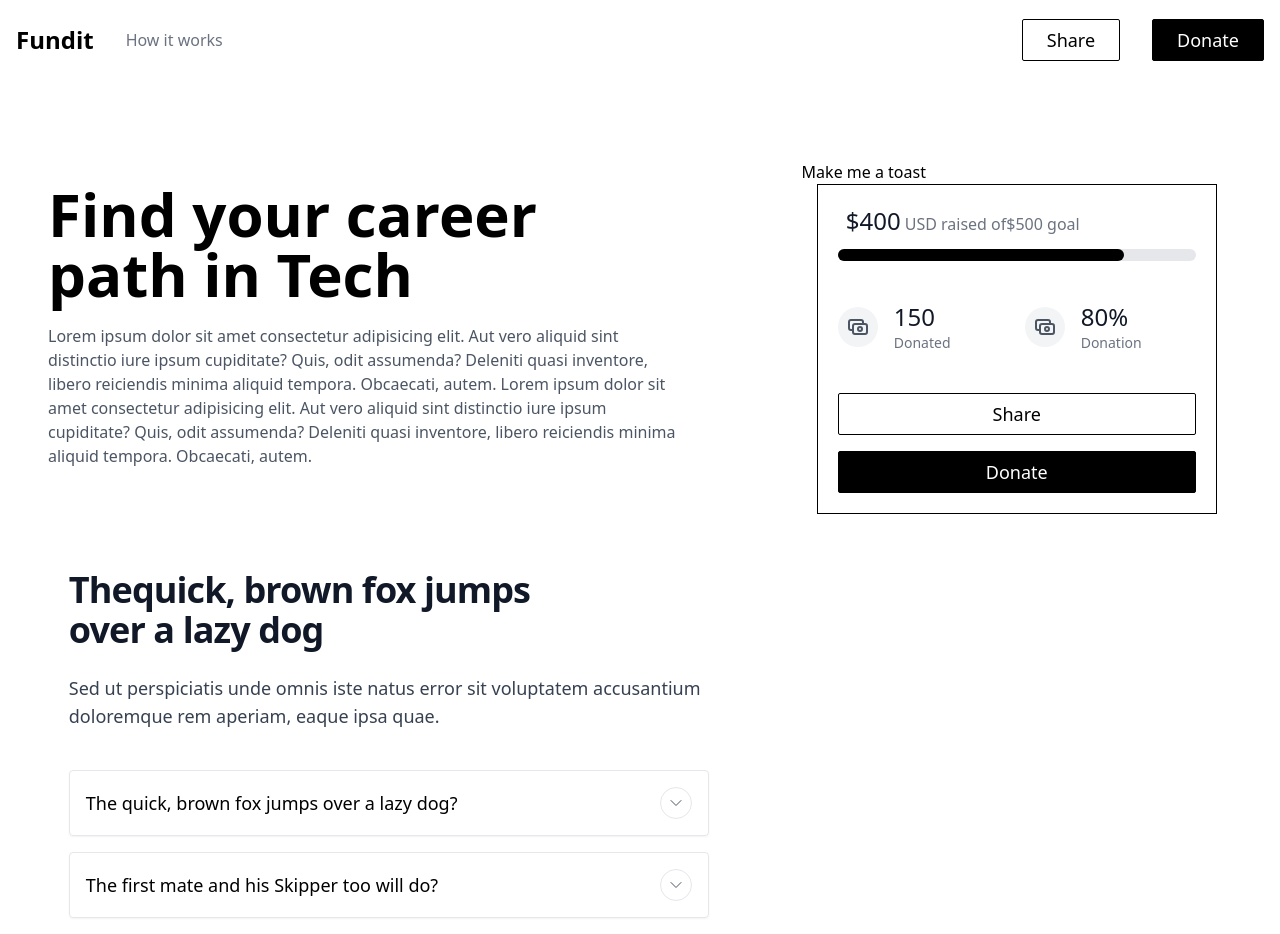
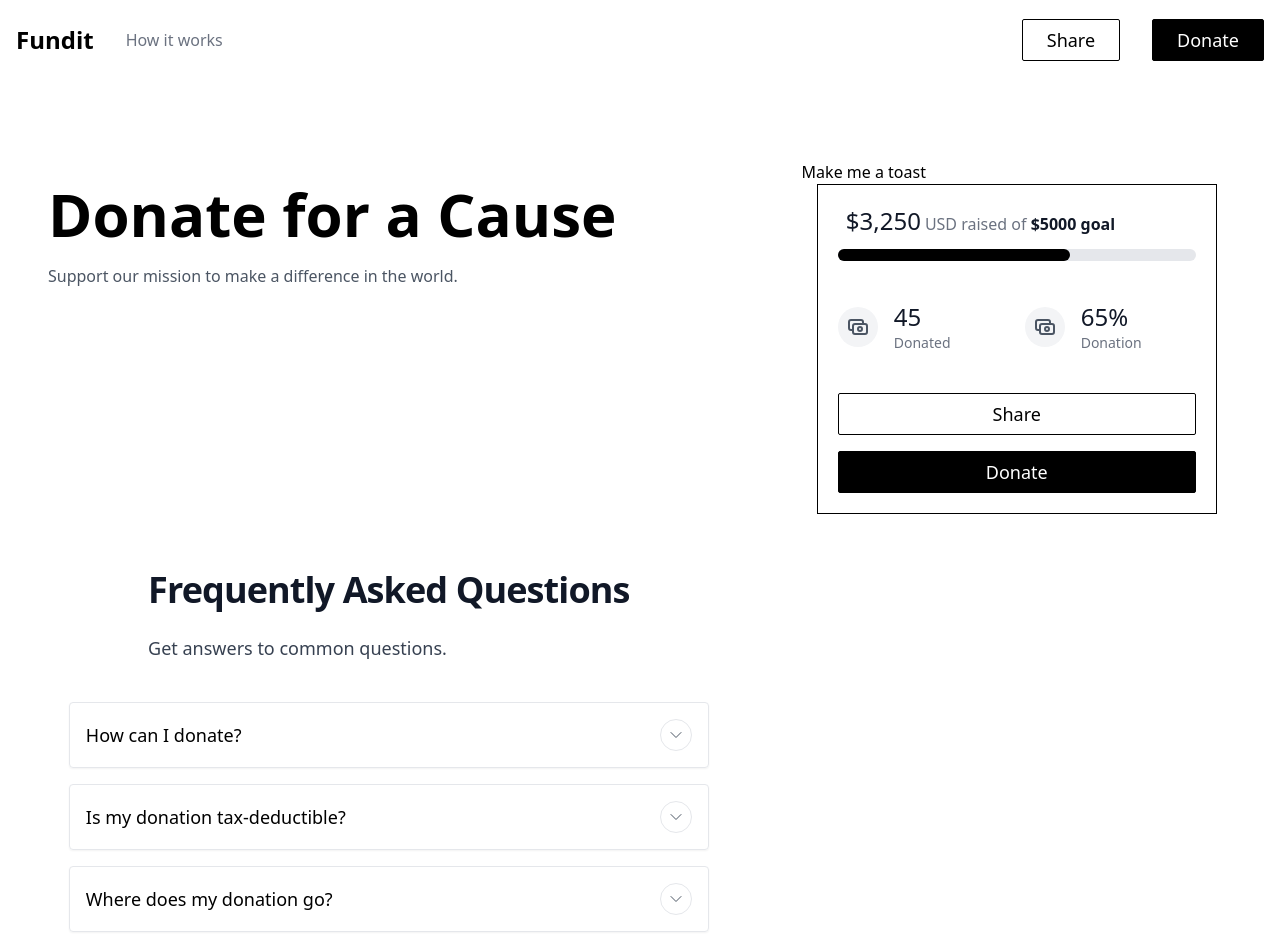
Before and after one commit to Faizol-Shobola/Fundit, a React (Create React App) app: page / in a window 1280 px wide. Shown: the top 934 px of the page. Built offline with nearby package versions, Linux system fonts and the light colour scheme.

Commit message:
Implement dynamic data with dummy api

```diff
--- /dev/null
+++ b/src/Api/data.json
@@ -0,0 +1,69 @@
+{
+    "donation": {
+      "title": "Donate for a Cause",
+      "content": "Support our mission to make a difference in the world."
+    },
+    "donationStatus": {
+      "goalAmount": 5000,
+      "amountRealized": 3250,
+      "donorsCount": 45
+    },
+    "faq": {
+      "title": "Frequently Asked Questions",
+      "subtitle": "Get answers to common questions.",
+      "faqs": [
+        {
+          "question": "How can I donate?",
+          "answer": "You can donate using our secure online payment platform."
+        },
+        {
+          "question": "Is my donation tax-deductible?",
+          "answer": "Yes, your donation is tax-deductible to the extent allowed by law."
+        },
+        {
+          "question": "Where does my donation go?",
+          "answer": "Your donation goes directly to fund our charitable projects."
+        },
+        {
+          "question": "Can I make a monthly donation?",
+          "answer": "Yes, you can choose to make a monthly recurring donation."
+        }
+      ],
+      "formLink": "/donate"
+    },
+    "donationCTA": {
+      "title": "Ready to donate?",
+      "inputBox": {
+        "currencySelect": ["USD", "EUR", "GBP", "AUD"],
+        "processButton": "Donate Now"
+      }
+    },
+    "rewards": [
+      {
+        "title": "Bronze Supporter",
+        "donationRange": "$10 - $59",
+        "content": "Receive a thank-you email and recognition on our website."
+      },
+      {
+        "title": "Silver Supporter",
+        "donationRange": "$60 - $199",
+        "content": "In addition to Bronze benefits, get a personalized certificate."
+      },
+      {
+        "title": "Gold Supporter",
+        "donationRange": "$200 - $499",
+        "content": "In addition to Silver benefits, receive a special gift."
+      },
+      {
+        "title": "Platinum Supporter",
+        "donationRange": "$500+",
+        "content": "In addition to Gold benefits, join our exclusive supporters club."
+      }
+    ],
+    "socialLinks": {
+      "facebook": "https://www.facebook.com/yourpage",
+      "instagram": "https://www.instagram.com/yourpage",
+      "twitter": "https://www.twitter.com/yourpage",
+      "liveChat": "https://www.livechatlink.com"
+    }
+  }
--- a/src/component/Banner.jsx
+++ b/src/component/Banner.jsx
@@ -1,20 +1,17 @@
+import jsonData from '../Api/data.json';
+
 const Banner = () => {
+
+    const { donation } = jsonData;
     return (
 
         <div className="sm:max-w-auto lg:max-w-2xl text-left py-10 px-4">
             <h2 className="text-3xl font-bold sm:text-6xl">
-            Find your career path in Tech
+                {donation.title}
             </h2>
 
             <p className="mt-5 text-gray-600">
-            Lorem ipsum dolor sit amet consectetur adipisicing elit. Aut
-            vero aliquid sint distinctio iure ipsum cupiditate? Quis, odit
-            assumenda? Deleniti quasi inventore, libero reiciendis minima
-            aliquid tempora. Obcaecati, autem. Lorem ipsum dolor sit amet
-            consectetur adipisicing elit. Aut vero aliquid sint distinctio
-            iure ipsum cupiditate? Quis, odit assumenda? Deleniti quasi
-            inventore, libero reiciendis minima aliquid tempora. Obcaecati,
-            autem.
+                {donation.content}
             </p>
         </div>
 
--- a/src/component/Donate.jsx
+++ b/src/component/Donate.jsx
@@ -1,11 +1,14 @@
 import React from 'react';
 import CountUp from 'react-countup';
 
+import jsonData from '../Api/data.json';
+
 const Donate = ({children}) => {
 
-    const totalGoal = 500;
-    const moneyRealized = 400;
+    const totalGoal = jsonData.donationStatus.goalAmount;
+    const moneyRealized = jsonData.donationStatus.amountRealized;
     const percentageDonated = ((moneyRealized / totalGoal) * 100).toFixed(1);
+    const donorCount = jsonData.donationStatus.donorsCount;
 
   return (
     <div className="mx-auto w-full md:w-auto px-4">
@@ -22,7 +25,7 @@ const Donate = ({children}) => {
                 <span className="pl-1 text-base text-gray-500">
                 USD raised of
                 {/* Total amount to be raised */}
-                <span>${totalGoal} goal</span>
+                <span className="font-bold text-gray-900"> ${totalGoal} goal</span>
                 </span>
             </p>
             </span>
@@ -81,7 +84,7 @@ const Donate = ({children}) => {
                 <div>
                 <p className="text-2xl font-medium text-gray-900">
                     {/* Total number of people that has donated so far */}
-                    <CountUp end={150} duration={2} />
+                    <CountUp end={donorCount} duration={2} />
                 </p>
                 <p className="text-sm text-gray-500">Donated</p>
                 </div>
--- a/src/component/Faq.jsx
+++ b/src/component/Faq.jsx
@@ -1,4 +1,5 @@
 import { useState } from "react";
+import jsonData from '../Api/data.json';
 
 const Item = ({ title, children }) => {
   const [isOpen, setIsOpen] = useState(false);
@@ -43,38 +44,29 @@ const Item = ({ title, children }) => {
 
 export const Faq = () => {
     const [isOpen, setIsOpen] = useState(false);
+
+    const { faq } = jsonData;
+
+
   return (
     // <div class="px-4 py-8 mx-auto sm:max-w-xl md:max-w-full lg:max-w-screen-xl md:px-24 lg:py-16">
     <div class="max-w-xl sm:mx-auto lg:max-w-2xl px-4">
       <div class="flex flex-col my-10 lg:mb-10 lg:mt-5">
         <div class="max-w-xl md:mx-auto lg:max-w-2xl">
           <h2 class="max-w-lg mb-6 font-sans text-3xl font-bold leading-none tracking-tight text-gray-900 sm:text-4xl">
-            <span class="relative">The</span>
-            quick, brown fox jumps over a lazy dog
+            {faq.title}
           </h2>
           <p class="text-base text-gray-700 md:text-lg">
-            Sed ut perspiciatis unde omnis iste natus error sit voluptatem
-            accusantium doloremque rem aperiam, eaque ipsa quae.
+            {faq.subtitle}
           </p>
         </div>
       </div>
       <div class="space-y-4">
-        <Item title="The quick, brown fox jumps over a lazy dog?">
-          Sed ut perspiciatis unde omnis iste natus error sit voluptatem
-          accusantium doloremque rem aperiam, eaque ipsa quae.
-        </Item>
-        <Item title="The first mate and his Skipper too will do?">
-          Sed ut perspiciatis unde omnis iste natus error sit voluptatem
-          accusantium doloremque rem aperiam, eaque ipsa quae.
-        </Item>
-        <Item title="Is the Space Pope reptilian!?">
-          Sed ut perspiciatis unde omnis iste natus error sit voluptatem
-          accusantium doloremque rem aperiam, eaque ipsa quae.
-        </Item>
-        <Item title="How much money you got on you?">
-          Sed ut perspiciatis unde omnis iste natus error sit voluptatem
-          accusantium doloremque rem aperiam, eaque ipsa quae.
-        </Item>
+        {faq.faqs.map((item, index) => (
+          <Item key={index} title={item.question}>
+            {item.answer}
+          </Item>
+        ))}
 
         {/* FORM */}
         <div className="border rounded shadow-sm">
@@ -85,8 +77,8 @@ export const Faq = () => {
             className="flex items-center justify-between w-full p-4 focus:outline-none"
             onClick={() => setIsOpen(!isOpen)}
           >
-            <p className="text-lg font-medium">
-              Suhbscribe to the mailing list
+            <p className="text-left text-lg font-medium">
+              Subscribe to the mailing list
             </p>
             <div className="flex items-center justify-center w-8 h-8 border rounded-full">
               <svg
```
Also changed, not shown: 1 other file (tests, documents, lock files or other folders).
